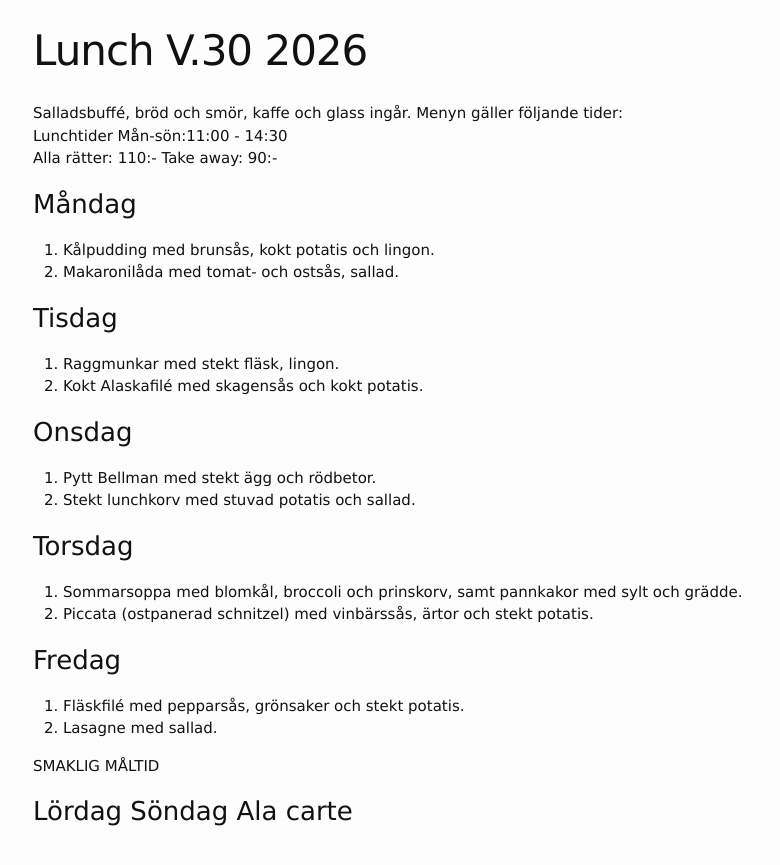
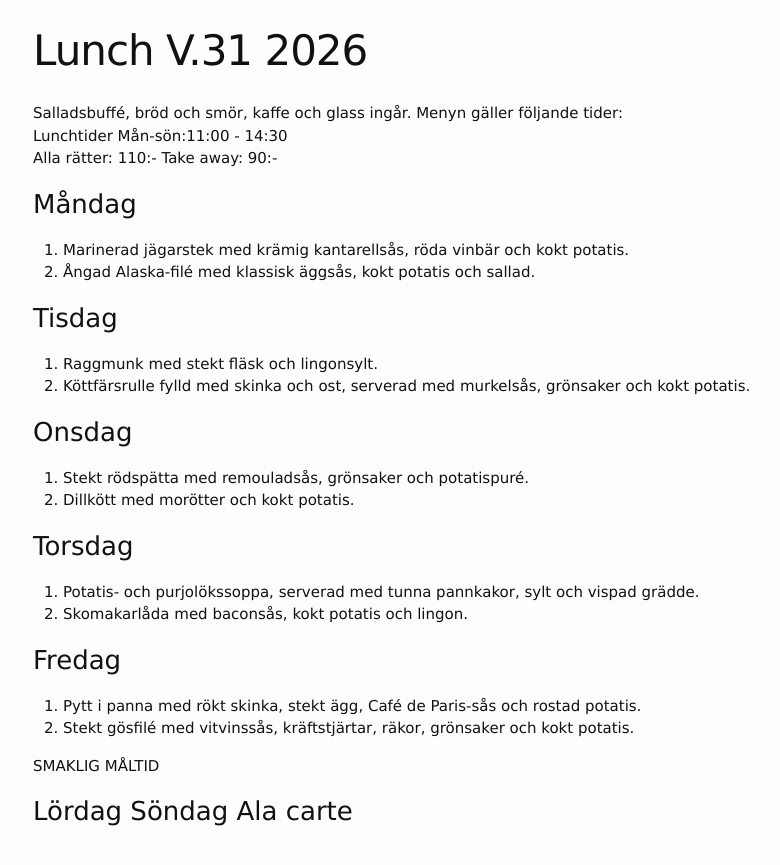
Before and after one commit to FarInn62/farinn62.github.io, a Jekyll site: the page built from lunch.md, in a window 1280 px wide. Shown: the top 865 px of the page, without its empty margins (237-1017 px from the left). Built offline with Jekyll 4.4.1, drawn with Linux system fonts in a browser that asks for light colours.

Commit message:
Revise lunch menu for week 31 of 2026
Updated lunch menu for the week, changing dish options and titles.

```diff
--- a/lunch.md
+++ b/lunch.md
@@ -1,6 +1,6 @@
 ---
 layout: foodmenu
-title: Lunch V.30 2026
+title: Lunch V.31 2026
 permalink: /lunch/
 published: true
 ---
@@ -11,27 +11,27 @@ Alla rätter: 110:- Take away: 90:-
 
 ### Måndag
 
-1. Kålpudding med brunsås, kokt potatis och lingon.
-2. Makaronilåda med tomat- och ostsås, sallad.
+1. Marinerad jägarstek med krämig kantarellsås, röda vinbär och kokt potatis.
+2. Ångad Alaska-filé med klassisk äggsås, kokt potatis och sallad.
 
 ### Tisdag
 
-1. Raggmunkar med stekt fläsk, lingon.
-2. Kokt Alaskafilé med skagensås och kokt potatis.
+1. Raggmunk med stekt fläsk och lingonsylt.
+2. Köttfärsrulle fylld med skinka och ost, serverad med murkelsås, grönsaker och kokt potatis.
 
 ### Onsdag
 
-1. Pytt Bellman med stekt ägg och rödbetor.
-2. Stekt lunchkorv med stuvad potatis och sallad.
+1. Stekt rödspätta med remouladsås, grönsaker och potatispuré.
+2. Dillkött med morötter och kokt potatis.
 
 ### Torsdag
 
-1. Sommarsoppa med blomkål, broccoli och prinskorv, samt pannkakor med sylt och grädde.
-2. Piccata (ostpanerad schnitzel) med vinbärssås, ärtor och stekt potatis.
+1. Potatis- och purjolökssoppa, serverad med tunna pannkakor, sylt och vispad grädde.
+2. Skomakarlåda med baconsås, kokt potatis och lingon.
 
 ### Fredag
-1.  Fläskfilé med pepparsås, grönsaker och stekt potatis.
-2.  Lasagne med sallad.
+1.  Pytt i panna med rökt skinka, stekt ägg, Café de Paris-sås och rostad potatis.
+2.  Stekt gösfilé med vitvinssås, kräftstjärtar, räkor, grönsaker och kokt potatis.
 
 SMAKLIG MÅLTID
 
```
